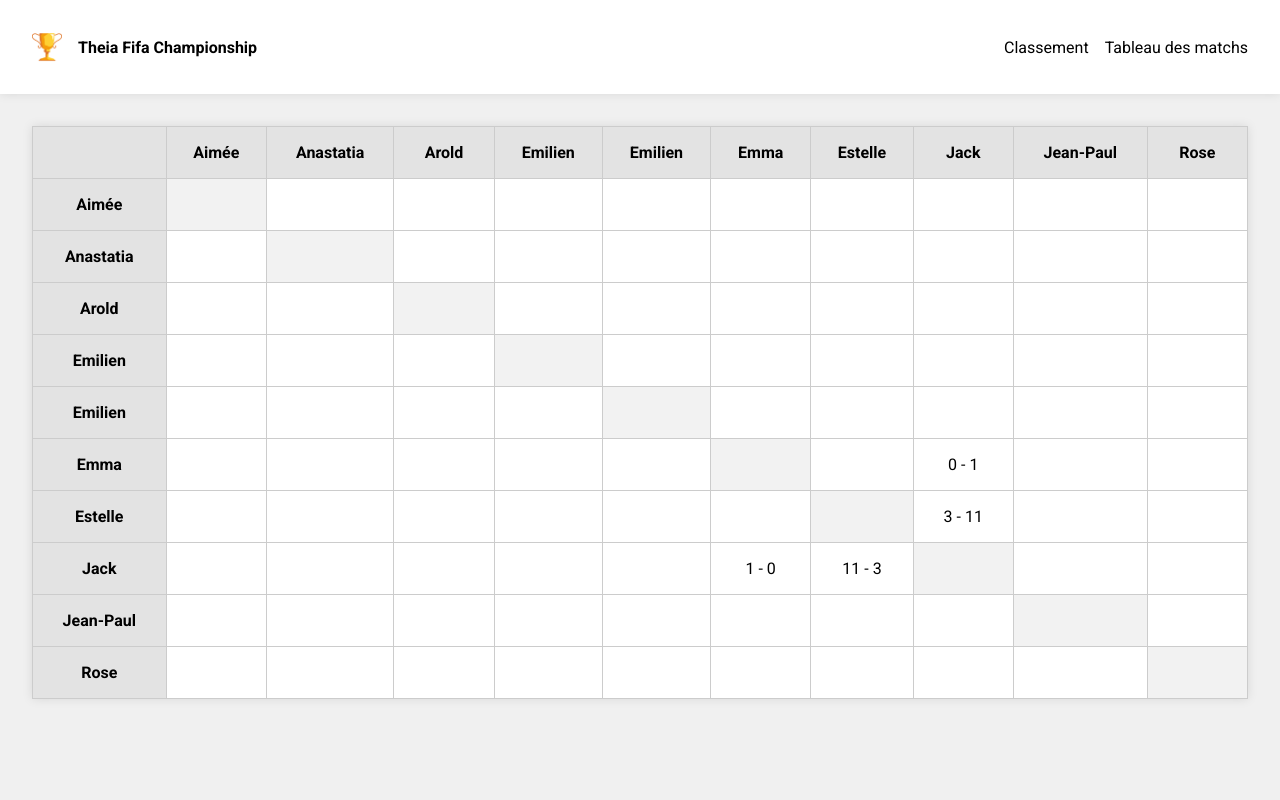
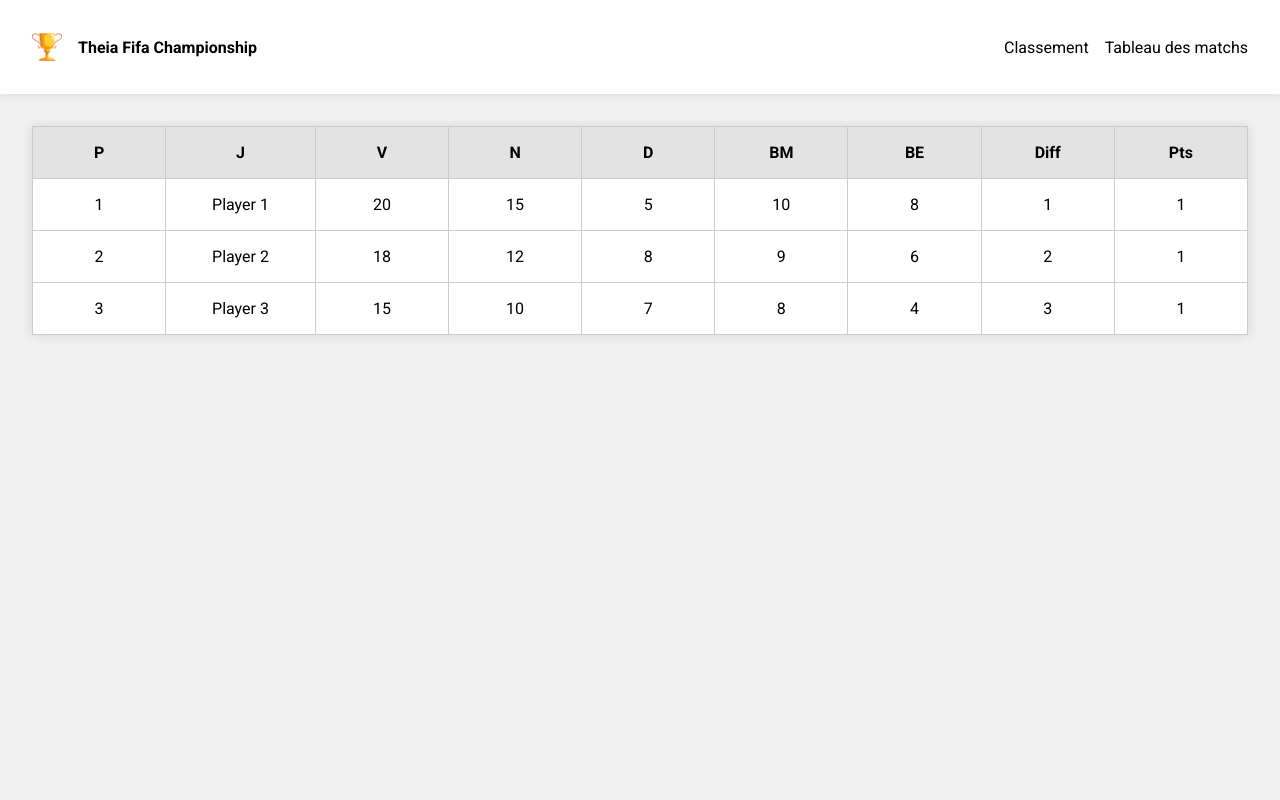
Before and after one commit to OlivierMonsire/theia-fifa, a React (Vite) app: page /ranking in a window 1280 px wide. Before the commit this address led to /round-robin. Shown: the top 800 px of the page. Built offline with nearby package versions, Linux system fonts and the light colour scheme; no server answers.

Commit message:
UI: Add Ranking page

```diff
--- a/src/index.css
+++ b/src/index.css
@@ -1,4 +1,4 @@
-@import url('https://fonts.googleapis.com/css2?family=Roboto:ital,wght@0,100;0,300;0,400;0,500;0,700;0,900;1,100;1,300;1,400;1,500;1,700;1,900&display=swap');
+@import url("https://fonts.googleapis.com/css2?family=Roboto:ital,wght@0,100;0,300;0,400;0,500;0,700;0,900;1,100;1,300;1,400;1,500;1,700;1,900&display=swap");
 
 *,
 *::before,
@@ -21,7 +21,7 @@ body {
 
 main {
   padding: 2rem;
-  height: 100%;
+  min-height: 100%;
 }
 
 ul {
@@ -34,3 +34,34 @@ a {
   color: inherit;
   text-decoration: none;
 }
+
+.table-container {
+  overflow-y: auto;
+  box-shadow: 0 0 10px rgba(0, 0, 0, 0.1);
+}
+
+table {
+  --border-clr: #ccc;
+  --cell-clr: white;
+  --head-clr: #e3e3e3;
+
+  width: 100%;
+  margin: auto;
+  border-collapse: collapse;
+  background-color: var(--cell-clr);
+}
+
+table th,
+td {
+  padding: 1rem;
+  text-align: center;
+  white-space: nowrap;
+  min-width: 5rem;
+  border: 1px solid var(--border-clr);
+}
+
+table thead th {
+  position: sticky;
+  top: 0;
+  background-color: var(--head-clr);
+}
--- /dev/null
+++ b/src/pages/Ranking.tsx
@@ -0,0 +1,74 @@
+const Ranking = () => {
+  const labels = ["P", "J", "V", "N", "D", "BM", "BE", "Diff", "Pts"];
+
+  const joueurs = [
+    {
+      name: "Player 1",
+      rank: 1,
+      points: 20,
+      goalsScored: 15,
+      goalsConceded: 5,
+      matchesPlayed: 10,
+      wins: 8,
+      losses: 1,
+      draws: 1,
+    },
+    {
+      name: "Player 2",
+      rank: 2,
+      points: 18,
+      goalsScored: 12,
+      goalsConceded: 8,
+      matchesPlayed: 9,
+      wins: 6,
+      losses: 2,
+      draws: 1,
+    },
+    {
+      name: "Player 3",
+      rank: 3,
+      points: 15,
+      goalsScored: 10,
+      goalsConceded: 7,
+      matchesPlayed: 8,
+      wins: 4,
+      losses: 3,
+      draws: 1,
+    },
+  ];
+
+  const displayedLabels = () => {
+    return labels.map((l) => <th>{l}</th>);
+  };
+
+  const displayedTableRows = () => {
+    return joueurs.map((joueur, index) => (
+      <tr key={index}>
+        <td>{joueur.rank}</td>
+        <td>{joueur.name}</td>
+        <td>{joueur.points}</td>
+        <td>{joueur.goalsScored}</td>
+        <td>{joueur.goalsConceded}</td>
+        <td>{joueur.matchesPlayed}</td>
+        <td>{joueur.wins}</td>
+        <td>{joueur.losses}</td>
+        <td>{joueur.draws}</td>
+      </tr>
+    ));
+  };
+
+  return (
+    <div className="table-container">
+      <table>
+        <thead>
+          <tr>{displayedLabels()}</tr>
+        </thead>
+        <tbody>
+          {displayedTableRows()}
+        </tbody>
+      </table>
+    </div>
+  );
+};
+
+export default Ranking;
--- a/src/pages/RoundRobin.tsx
+++ b/src/pages/RoundRobin.tsx
@@ -48,7 +48,7 @@ const RoundRobin = () => {
 
   return (
     <>
-      <div className="round-robin-container">
+      <div className="table-container">
         <table className="round-robin">
           <thead>
             <tr>
--- a/src/router.tsx
+++ b/src/router.tsx
@@ -3,6 +3,7 @@ import Layout from "./pages/Layout";
 import RoundRobin from "./pages/RoundRobin";
 import PageNotFound from "./pages/PageNotFound";
 import RedirectMainPage from "./pages/RedirectMainPage";
+import Ranking from "./pages/Ranking";
 
 export const router = createBrowserRouter([
   {
@@ -10,7 +11,7 @@ export const router = createBrowserRouter([
     element: <Layout />,
     children: [
       { index: true, element: <RedirectMainPage /> },
-      { path: "ranking", element: <RedirectMainPage /> },
+      { path: "ranking", element: <Ranking /> },
       { path: "round-robin", element: <RoundRobin /> },
       { path: "*", element: <PageNotFound /> },
     ],
--- a/src/styles/round-robin.css
+++ b/src/styles/round-robin.css
@@ -1,27 +1,7 @@
-.round-robin-container {
-  overflow-y: auto;
-  box-shadow: 0 0 10px rgba(0, 0, 0, 0.1);
-}
+
 
 .round-robin {
-  --border-clr: #ccc;
-  --head-clr: #e3e3e3;
-  --cell-clr: white;
   --empty-cell-clr: #f2f2f2;
-
-  width: 100%;
-  margin: auto;
-  border-collapse: collapse;
-  background-color: var(--cell-clr);
-}
-
-.round-robin th,
-td {
-  border: 1px solid var(--border-clr);
-  padding: 1rem;
-  text-align: center;
-  white-space: nowrap;
-  min-width: 5rem;
 }
 
 .round-robin thead th {
```
